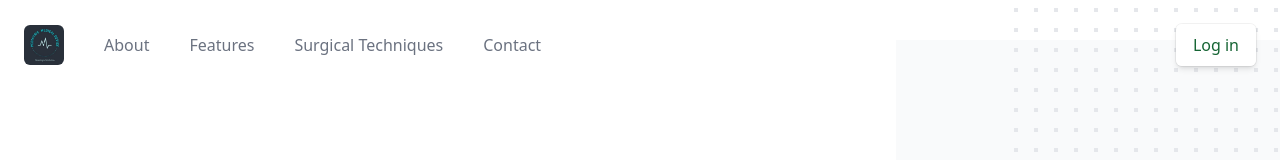
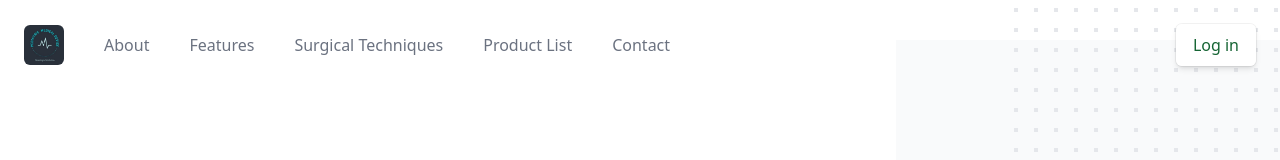
Before and after one commit to Bwogi/pmdmdinc, a React (Create React App) app: page / in a window 1280 px wide. Shown: the top 160 px of the page. Built offline with nearby package versions, Linux system fonts and the light colour scheme.

Commit message:
added the product list

```diff
--- a/src/components/NewHeader/NewHeader.jsx
+++ b/src/components/NewHeader/NewHeader.jsx
@@ -10,7 +10,7 @@ const navigation = [
     { name: 'Surgical Techniques', href: '#techniques' },
     // { name: 'Product Catalogue', href: '#catalogue' },
     // { name: 'Blog', href: '#blog' },
-  // { name: 'Partners', href: '#partners' },
+  { name: 'Product List', href: '#product-list' },
   { name: 'Contact', href: '#contact' },
 ]
 
--- a/src/components/Products/Products.jsx
+++ b/src/components/Products/Products.jsx
@@ -12,7 +12,7 @@ const Products = () => {
 
       <div className=' mb-20'>
         <div className='flex justify-center flex-col text-center'>
-          <h1 className="text-green-800">Product Catalogue</h1>
+          <h1 className="text-green-800">Product List</h1>
           {/* <h2 className="text-3xl font-bold tracking-tight text-gray-600 sm:text-4xl">Park's Pectus System</h2> */}
         </div>
 
--- a/src/pages/Home/Home.jsx
+++ b/src/pages/Home/Home.jsx
@@ -11,7 +11,7 @@ import React from 'react'
 import Featured from '../../components/Featured/Featured'
 import NewHeader from '../../components/NewHeader/NewHeader'
 // import Contact from '../../components/Contact/Contact'
-// import Products from '../../components/Products/Products'
+import Products from '../../components/Products/Products'
 import SurgicalTechniques from '../../components/SurgicalTechniques/SurgicalTechniques'
 import Contact1 from '../../components/Contact1/Contact1'
 // import Blog from '../../components/Blog/Blog'
@@ -40,9 +40,9 @@ const Home = () => {
           <div id='techniques'>
             <SurgicalTechniques />
           </div>
-          {/* <div id='catalogue'>
+          <div id='product-list'>
             <Products />
-      </div> */}
+      </div>
       {/* <div id='blog'><Blog /></div> */}
           <div id='contact'>
         {/* <Contact />   */}
```
